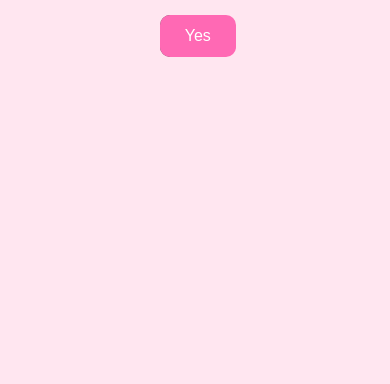
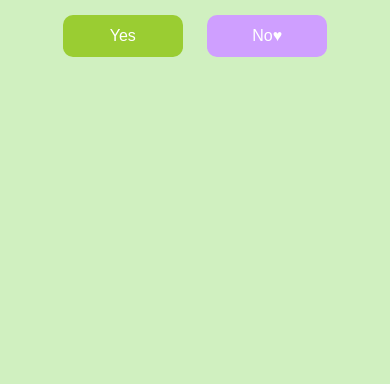
Before and after one commit to marynora/cutewebsite, a plain HTML site: page index.html in a window 390 px wide. Shown: the part 460-844 px from the top of the page. Drawn offline with Linux system fonts and the light colour scheme.

Commit message:
fixed mobile viewport and buttons

```diff
--- a/index.html
+++ b/index.html
@@ -3,6 +3,7 @@
 
 <head>
     <meta charset="UTF-8">
+    <meta name="viewport" content="width=device-width, initial-scale=1.0">
     <title>Important Question</title>
     <link rel="stylesheet" href="style.css">
 </head>
@@ -14,7 +15,8 @@
         <h1>Do you think I'm cute?</h1>
         <div class="buttons">
             <button id="yesBtn">Yes</button>
-            <button id="noBtn" onclick="goToSadPage()">No</button>
+            <button id="noBtn" onclick="goToSadPage()">No♥︎</button>
+
         </div>
     </div>
 
--- a/style.css
+++ b/style.css
@@ -4,7 +4,7 @@
     display: flex;
     justify-content: center;
     align-items: center;
-    background: #ffe6f0;
+    background: #D0F0C0;
     font-family: Arial, sans-serif;
     overflow: hidden;
 }
@@ -25,16 +25,16 @@
     border-radius: 10px;
     cursor: pointer;
     margin: 10px;
+    width: 120px;
 }
 
 #yesBtn {
-    position: absolute;
-    background-color: #ff69b4;
+    background-color: #9ACD32;
     color: white;
 }
 
 #noBtn {
-    background-color: #555;
+    background-color: #CF9FFF;
     color: white;
 }
 
```
Also changed, not shown: sad.html (+2 -1 lines).
